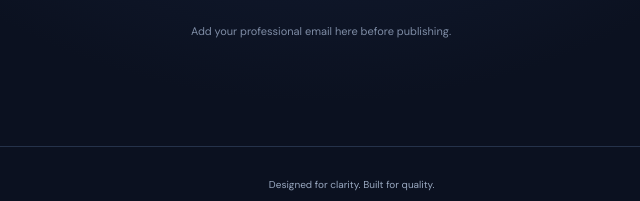
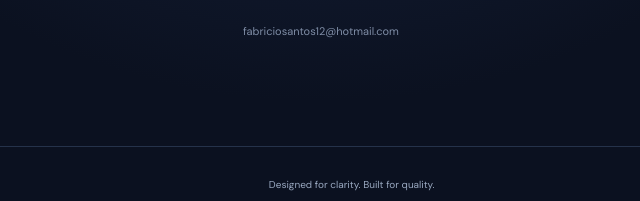
Before and after one commit to fabriciosantoss/fabriciosantoss.github.io, a plain HTML site: page index.html in a window 1280 px wide. Shown: the part 4453-4654 px from the top of the page, 319-959 px from the left. Drawn offline with Linux system fonts and the light colour scheme.

Commit message:
Update index.html

```diff
--- a/index.html
+++ b/index.html
@@ -140,7 +140,7 @@
           <a class="button button-primary" href="https://www.linkedin.com/in/fabricio-santoss/" target="_blank" rel="noreferrer">Connect on LinkedIn ↗</a>
           <a class="button button-secondary" href="https://github.com/fabriciosantoss" target="_blank" rel="noreferrer">GitHub profile ↗</a>
         </div>
-        <p class="contact-email">Add your professional email here before publishing.</p>
+        <p class="contact-email">fabriciosantos12@hotmail.com</p>
       </div>
     </section>
   </main>
```
